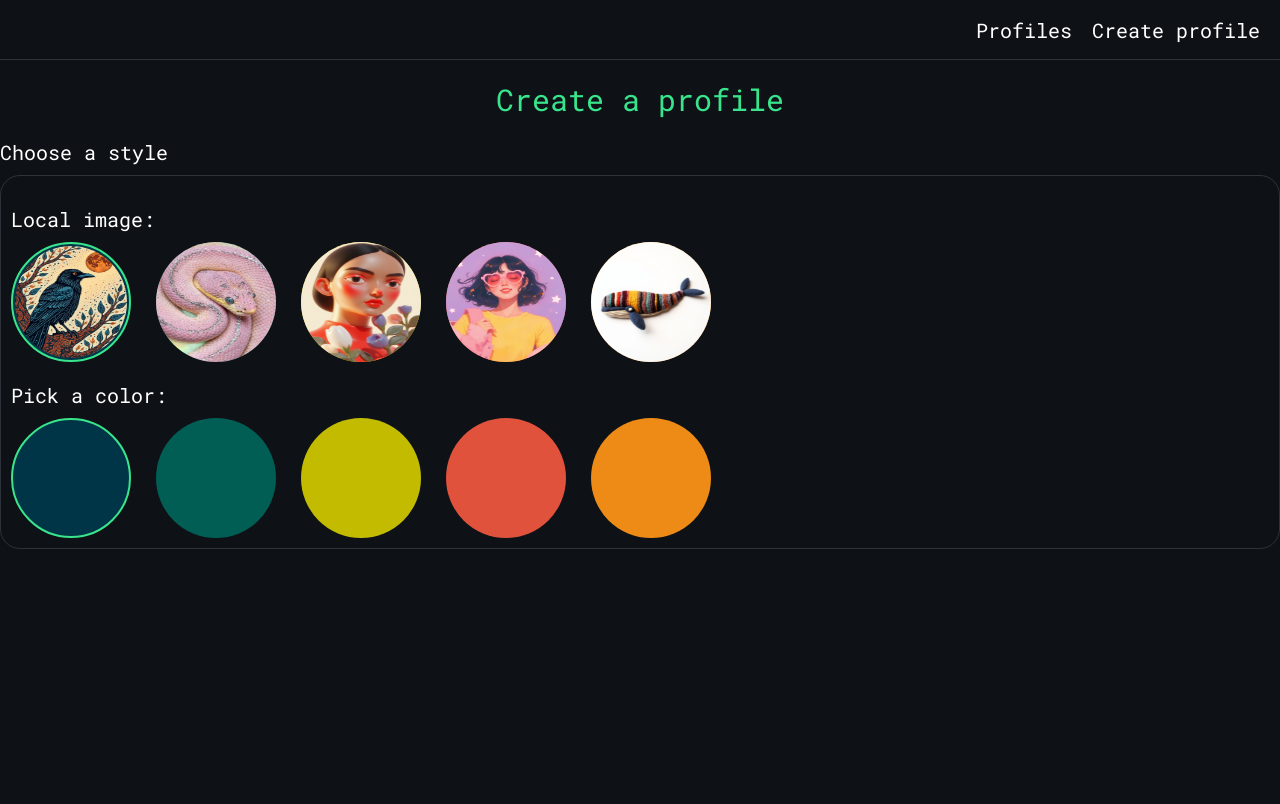
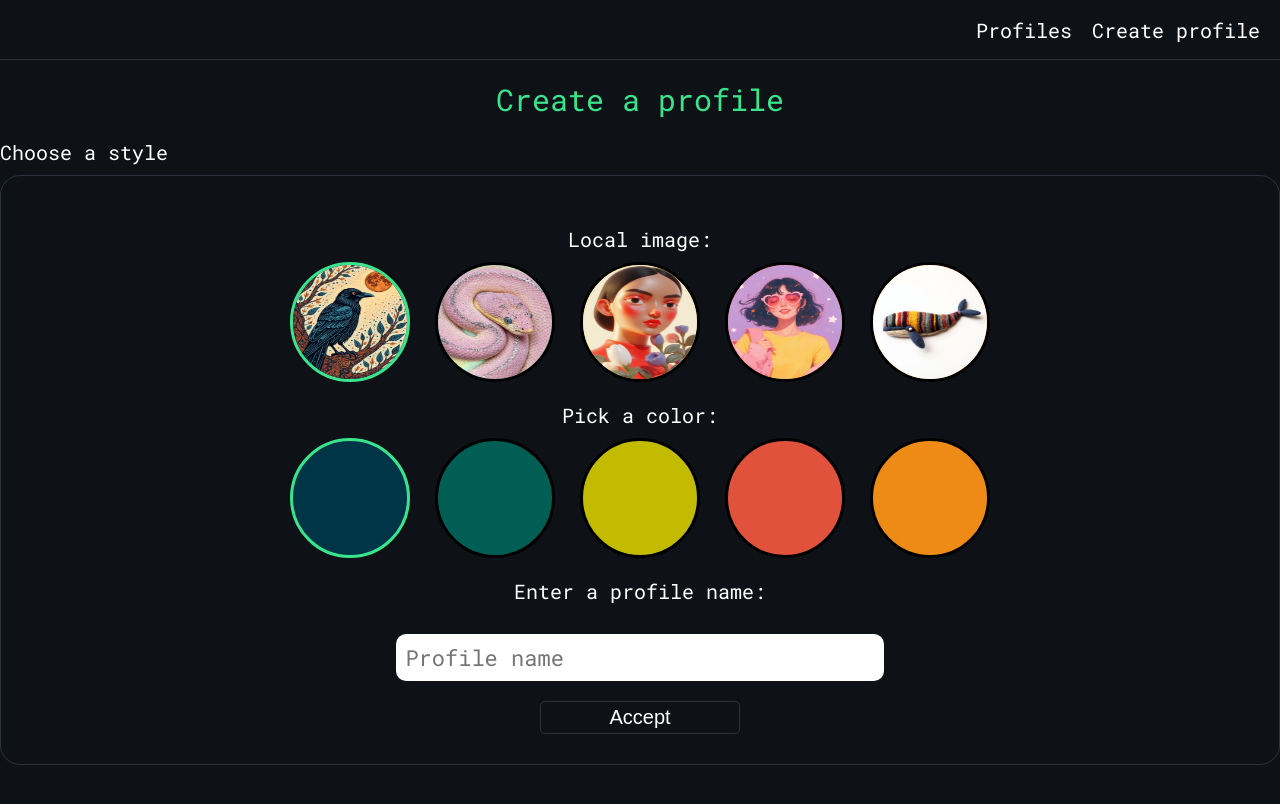
Before and after one commit to DavidAvila502/vue_todo, a Vue app: page /create-profile in a window 1280 px wide. Shown: the top 804 px of the page. Built offline with nearby package versions, Linux system fonts and the light colour scheme; the HTML template or start-up script is replaced by a standard one.

Commit message:
profile form added

```diff
--- a/src/components/AvatarStyleSelector.vue
+++ b/src/components/AvatarStyleSelector.vue
@@ -47,8 +47,8 @@ const isSelected = computed(() => {
   border-radius: 100%;
   width: 120px;
   height: 120px;
-  background-color: aqua;
   cursor: pointer;
+  border: 3px solid black;
 }
 
 .avatar-style-image {
@@ -58,7 +58,6 @@ const isSelected = computed(() => {
 }
 
 .selected {
-  border: 2px solid #39e58c;
-  padding: 2px;
+  border: 3px solid #39e58c;
 }
 </style>
--- a/src/views/CreateProfileView.vue
+++ b/src/views/CreateProfileView.vue
@@ -3,10 +3,11 @@
     <p class="main-title">Create a profile</p>
 
     <p class="section-title">Choose a style</p>
-    <div class="picture-selector-container">
+    <div class="profile-style-container">
+      <!-- select a local image -->
       <p class="section-title">Local image:</p>
 
-      <div class="picture-container">
+      <div class="style-selectors-container">
         <AvatarStyleSelector
           v-for="(data, index) in avatarSelectorData"
           :key="index"
@@ -17,9 +18,9 @@
           @update-profile="onUpdateProfile"
         />
       </div>
-
+      <!-- pick a solid color -->
       <p class="section-title">Pick a color:</p>
-      <div class="picture-container">
+      <div class="style-selectors-container">
         <AvatarStyleSelector
           v-for="(data, index) in avatarSelectorData"
           :index="index"
@@ -30,6 +31,21 @@
           @update-profile="onUpdateProfile"
         />
       </div>
+      <!-- Enter a name -->
+      <form @submit.prevent="handleSubmit" class="profile-form">
+        <label for="profile-name" class="section-title">Enter a profile name:</label>
+        <input
+          id="profile-name"
+          class="profile-name-input"
+          type="text"
+          placeholder="Profile name"
+          v-model="profileData.profileName"
+        />
+
+        <button class="profile-form-button" type="submit">Accept</button>
+
+        <p v-if="submitted" class="profile-created-text">¡Profile created!</p>
+      </form>
     </div>
   </div>
 </template>
@@ -62,6 +78,13 @@ const profileData = ref<ProfileData>({
 const onUpdateProfile = (newProfileData: ProfileData) => {
   profileData.value = newProfileData
 }
+
+const submitted = ref<boolean>(false)
+
+const handleSubmit = () => {
+  console.log('saved profile: ', profileData.value)
+  submitted.value = true
+}
 </script>
 
 <style scoped>
@@ -79,14 +102,19 @@ const onUpdateProfile = (newProfileData: ProfileData) => {
   margin-top: 20px;
 }
 
-.picture-selector-container {
+.profile-style-container {
   max-width: 1280px;
   width: 100%;
   min-height: 200px;
   margin: 0 auto;
   border-radius: 20px;
   border: 1px solid #2d323b;
-  padding: 10px;
+  padding: 30px;
+
+  display: flex;
+  align-items: center;
+  justify-content: center;
+  flex-direction: column;
 }
 
 .section-title {
@@ -100,10 +128,48 @@ const onUpdateProfile = (newProfileData: ProfileData) => {
   margin-bottom: 10px;
 }
 
-.picture-container {
+.style-selectors-container {
   display: flex;
   flex-wrap: wrap;
   flex-direction: row;
   gap: 25px;
 }
+
+.profile-form {
+  display: flex;
+  flex-direction: column;
+  width: 40%;
+  gap: 20px;
+}
+
+.profile-name-input {
+  font-size: 22px;
+  font-family: 'Roboto Mono', monospace;
+  border-radius: 10px;
+  border: 1px solid transparent;
+  padding: 8px;
+}
+
+.profile-name-input:focus {
+  outline: none;
+  border: 1px solid #39e58c;
+}
+.profile-form-button {
+  width: 200px;
+  margin: 0 auto;
+  background-color: transparent;
+  color: white;
+  cursor: pointer;
+  border-radius: 5px;
+  font-size: 20px;
+  padding-top: 4px;
+  padding-bottom: 4px;
+  border: 1px solid #2d323b;
+}
+
+.profile-created-text {
+  color: #39e58c;
+  font-size: 20px;
+  text-align: center;
+}
 </style>
```
